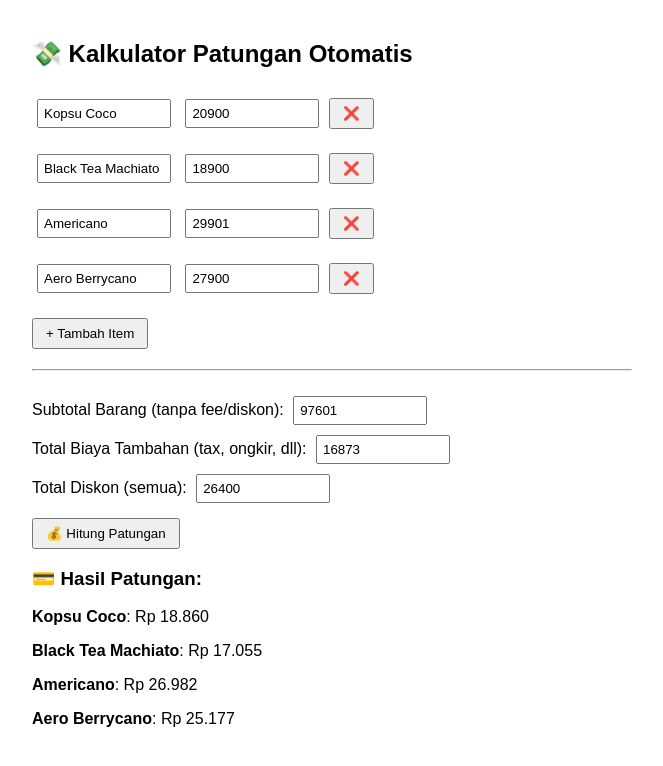
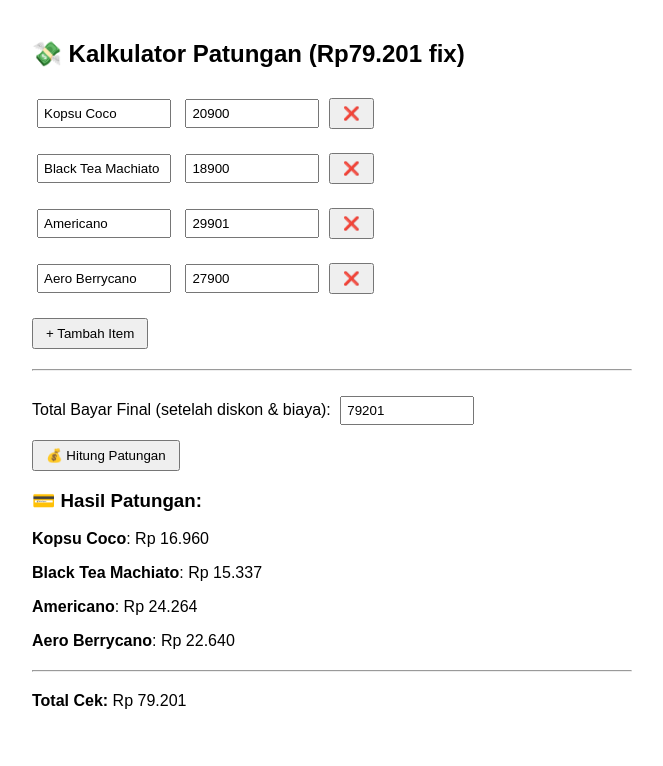
Before and after one commit to regissampah/ItungPatungan, a plain HTML site: page index.html in a window 1280 px wide. Both pictures are taken after a click on the button "💰 Hitung Patungan". Shown: the whole page, without its empty margins (308-971 px from the left). Drawn offline with Linux system fonts and the light colour scheme.

Commit message:
Update index.html

```diff
--- a/index.html
+++ b/index.html
@@ -2,7 +2,7 @@
 <html lang="id">
 <head>
   <meta charset="UTF-8">
-  <title>Kalkulator Patungan</title>
+  <title>Kalkulator Patungan Fix</title>
   <style>
     body { font-family: sans-serif; padding: 20px; max-width: 600px; margin: auto; }
     input { margin: 5px; padding: 5px; width: 120px; }
@@ -12,15 +12,13 @@
   </style>
 </head>
 <body>
-  <h2>💸 Kalkulator Patungan Otomatis</h2>
+  <h2>💸 Kalkulator Patungan (Rp79.201 fix)</h2>
 
   <div id="people"></div>
   <button onclick="addPerson()">+ Tambah Item</button>
 
   <hr>
-  <label>Subtotal Barang (tanpa fee/diskon): <input type="number" id="subtotal" value="97601"></label><br>
-  <label>Total Biaya Tambahan (tax, ongkir, dll): <input type="number" id="extraFees" value="16873"></label><br>
-  <label>Total Diskon (semua): <input type="number" id="discount" value="26400"></label><br>
+  <label>Total Bayar Final (setelah diskon & biaya): <input type="number" id="finalTotal" value="79201"></label><br>
   <button onclick="hitung()">💰 Hitung Patungan</button>
 
   <h3>💳 Hasil Patungan:</h3>
@@ -48,34 +46,29 @@
 
     function hitung() {
       const people = Array.from(document.querySelectorAll(".person"));
-      const subtotal = parseFloat(document.getElementById("subtotal").value);
-      const extraFees = parseFloat(document.getElementById("extraFees").value);
-      const discount = parseFloat(document.getElementById("discount").value);
-      const totalBayar = subtotal + extraFees - discount;
-
+      const totalBayar = parseFloat(document.getElementById("finalTotal").value);
       const resultDiv = document.getElementById("result");
       resultDiv.innerHTML = "";
 
-      let totalProporsi = 0;
+      let totalHarga = 0;
       const data = people.map(p => {
         const name = p.querySelector("input[type='text']").value;
         const price = parseFloat(p.querySelector("input[type='number']").value);
-        totalProporsi += price;
+        totalHarga += price;
         return { name, price };
       });
 
       let totalHitung = 0;
       data.forEach((p, i) => {
-        const proporsi = p.price / totalProporsi;
-        let bayar = proporsi * totalBayar;
-        if (i === data.length - 1) {
-          bayar = totalBayar - totalHitung; // Sisanya biar fix total
-        } else {
-          bayar = Math.round(bayar);
-          totalHitung += bayar;
-        }
+        const proporsi = p.price / totalHarga;
+        let bayar = (i === data.length - 1)
+          ? Math.round(totalBayar - totalHitung) // biar pas total
+          : Math.round(proporsi * totalBayar);
+        totalHitung += bayar;
         resultDiv.innerHTML += `<p><strong>${p.name}</strong>: Rp ${bayar.toLocaleString('id-ID')}</p>`;
       });
+
+      resultDiv.innerHTML += `<hr><p><strong>Total Cek:</strong> Rp ${totalHitung.toLocaleString('id-ID')}</p>`;
     }
   </script>
 </body>
```
